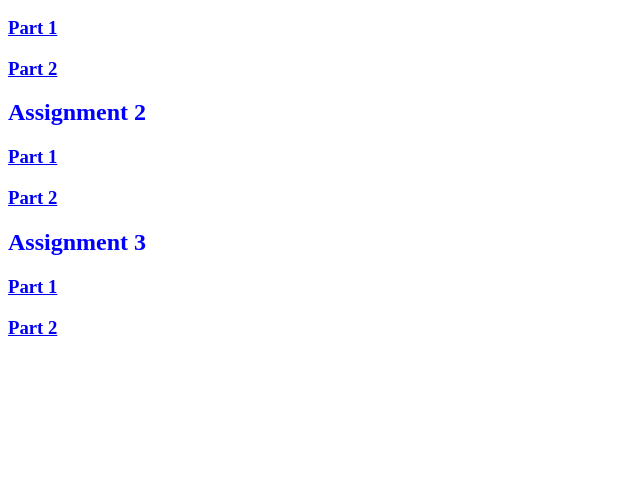
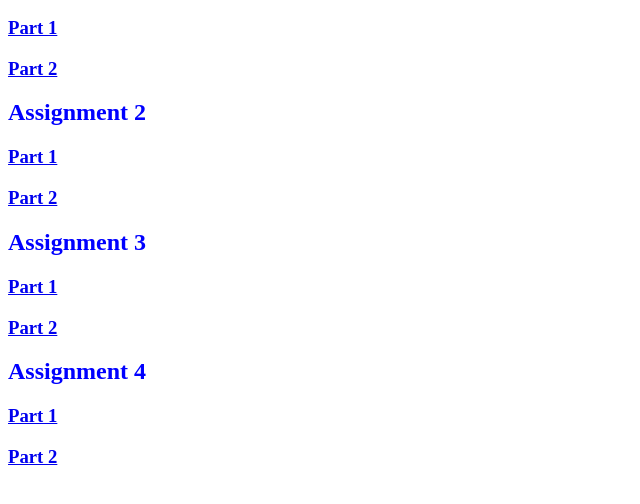
Before and after one commit to Stathlete17/CISC_681, a plain HTML site: page index.html in a window 1280 px wide. Shown: the part 110-614 px from the top of the page, without its empty margins (0-640 px from the left). Drawn offline with Linux system fonts and the light colour scheme.

Commit message:
Update index.html

```diff
--- a/index.html
+++ b/index.html
@@ -17,5 +17,11 @@
  <h3><a href="https://stathlete17.github.io/threejsGraphics2020/show1.html?load=js/assignment_3_part_1.js">Part 1 </a></h3>
  <h3><a href="https://stathlete17.github.io/threejsGraphics2020/show1.html?load=js/assignment_3_part_2.js">Part 2 </a></h3>
 
+
+  <h2 class="red-text" style="color: Blue;">Assignment 4</h2>
+
+ <h3><a href="https://stathlete17.github.io/threejsGraphics2020/show1.html?load=js/assignment_4_part_1.js">Part 1 </a></h3>
+ <h3><a href="https://stathlete17.github.io/threejsGraphics2020/show1.html?load=js/assignment_4_part_2.js">Part 2 </a></h3>
+
 </body>
 </html>
```
